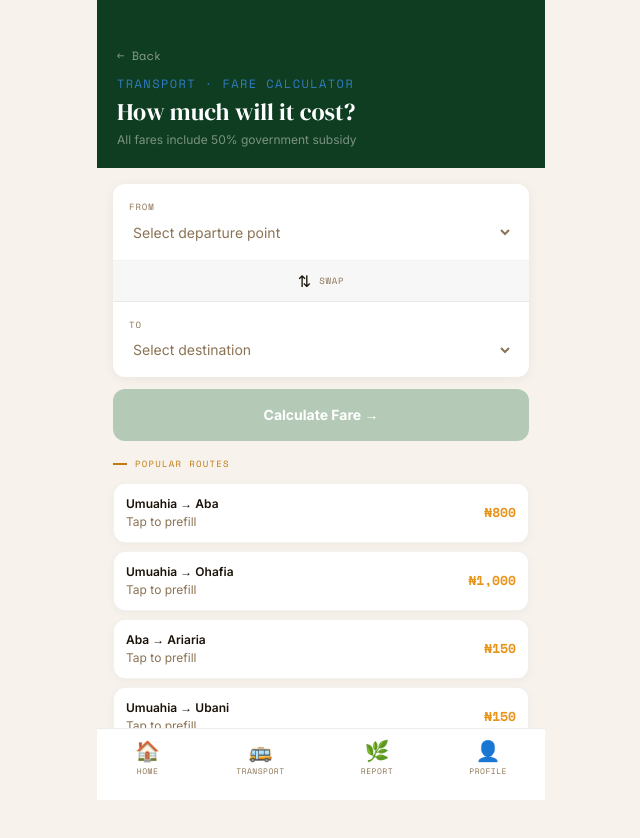
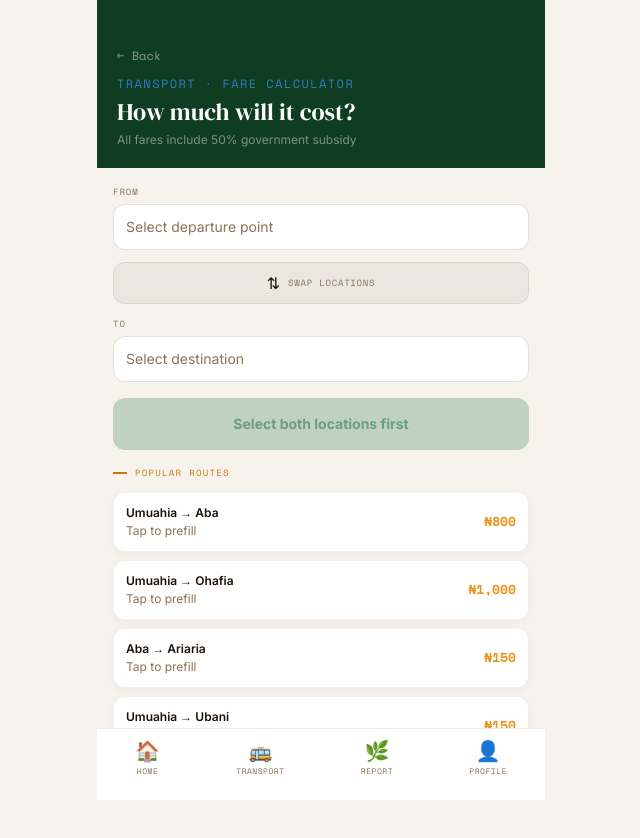
Before and after one commit to Klasicken1/abia-green, a Next.js app: page /transport/fare in a window 1280 px wide. Shown: the top 838 px of the page, without its empty margins (319-959 px from the left). Built offline with nearby package versions, Linux system fonts and the light colour scheme.

Commit message:
fix: fare calculator working with proper state management

```diff
--- a/src/app/transport/fare/page.tsx
+++ b/src/app/transport/fare/page.tsx
@@ -20,57 +20,63 @@ const LOCATIONS = [
 
 const FARES: Record<string, Record<string, { fare: number; duration: string; route: string }>> = {
   "Umuahia Central Terminal": {
-    "Aba Main Terminal":        { fare: 800,  duration: "~90 min", route: "umuahia-aba"      },
-    "Ohafia Bus Park":          { fare: 1000, duration: "~2 hrs",  route: "umuahia-ohafia"   },
-    "Isigate Junction":         { fare: 200,  duration: "~15 min", route: "umuahia-aba"      },
-    "Osisioma Interchange":     { fare: 600,  duration: "~55 min", route: "umuahia-aba"      },
-    "Bende Junction":           { fare: 400,  duration: "~40 min", route: "umuahia-ohafia"   },
-    "Ubani Market":             { fare: 150,  duration: "~7 min",  route: "intra-umuahia"    },
-    "Government House Junction":{ fare: 150,  duration: "~13 min", route: "intra-umuahia"    },
-    "Ikot Ekpene Road":         { fare: 150,  duration: "~20 min", route: "intra-umuahia"    },
+    "Aba Main Terminal":         { fare: 800,  duration: "~90 min", route: "umuahia-aba"     },
+    "Ohafia Bus Park":           { fare: 1000, duration: "~2 hrs",  route: "umuahia-ohafia"  },
+    "Isigate Junction":          { fare: 200,  duration: "~15 min", route: "umuahia-aba"     },
+    "Osisioma Interchange":      { fare: 600,  duration: "~55 min", route: "umuahia-aba"     },
+    "Bende Junction":            { fare: 400,  duration: "~40 min", route: "umuahia-ohafia"  },
+    "Ubani Market":              { fare: 150,  duration: "~7 min",  route: "intra-umuahia"   },
+    "Government House Junction": { fare: 150,  duration: "~13 min", route: "intra-umuahia"   },
+    "Ikot Ekpene Road":          { fare: 150,  duration: "~20 min", route: "intra-umuahia"   },
   },
   "Aba Main Terminal": {
-    "Umuahia Central Terminal": { fare: 800,  duration: "~90 min", route: "umuahia-aba"      },
-    "Ariaria Market":           { fare: 150,  duration: "~8 min",  route: "intra-aba"        },
-    "Ngwa Road Junction":       { fare: 150,  duration: "~14 min", route: "intra-aba"        },
-    "Cemetery Junction":        { fare: 150,  duration: "~20 min", route: "intra-aba"        },
-    "Isigate Junction":         { fare: 150,  duration: "~10 min", route: "intra-aba"        },
+    "Umuahia Central Terminal":  { fare: 800,  duration: "~90 min", route: "umuahia-aba"     },
+    "Ariaria Market":            { fare: 150,  duration: "~8 min",  route: "intra-aba"       },
+    "Ngwa Road Junction":        { fare: 150,  duration: "~14 min", route: "intra-aba"       },
+    "Cemetery Junction":         { fare: 150,  duration: "~20 min", route: "intra-aba"       },
+    "Isigate Junction":          { fare: 150,  duration: "~10 min", route: "intra-aba"       },
   },
 };
 
 export default function FareCalculatorPage() {
-  const [from, setFrom] = useState("");
-  const [to, setTo]     = useState("");
-  const [result, setResult] = useState<{
-    fare: number; duration: string; route: string
-  } | null>(null);
+  const [from, setFrom]     = useState("");
+  const [to, setTo]         = useState("");
+  const [result, setResult] = useState<{ fare: number; duration: string; route: string } | null>(null);
   const [notFound, setNotFound] = useState(false);
 
-  function calculate() {
-    setNotFound(false);
-    setResult(null);
-    if (!from || !to) return;
-    if (from === to) { setNotFound(true); return; }
-    const fare = FARES[from]?.[to] || FARES[to]?.[from];
-    if (fare) {
-      setResult(fare);
-    } else {
-      setNotFound(true);
-    }
-  }
-
-  function swap() {
-    const temp = from;
-    setFrom(to);
-    setTo(temp);
+  function handleFrom(val: string) {
+    setFrom(val);
     setResult(null);
     setNotFound(false);
   }
 
+  function handleTo(val: string) {
+    setTo(val);
+    setResult(null);
+    setNotFound(false);
+  }
+
+  function calculate() {
+    setResult(null);
+    setNotFound(false);
+    if (!from || !to || from === to) { setNotFound(true); return; }
+    const fare = FARES[from]?.[to] || FARES[to]?.[from];
+    if (fare) { setResult(fare); } else { setNotFound(true); }
+  }
+
+  function swap() {
+    const tmp = from;
+    setFrom(to);
+    setTo(tmp);
+    setResult(null);
+    setNotFound(false);
+  }
+
+  const canCalculate = from !== "" && to !== "" && from !== to;
+
   return (
     <main className="flex flex-col min-h-screen" style={{ background: "#F7F3EC" }}>
 
-      {/* Header */}
       <div className="px-5 pt-12 pb-5" style={{ background: "#0F3D22" }}>
         <Link href="/transport" className="text-xs mb-3 flex items-center gap-1"
           style={{ color: "rgba(253,250,245,0.5)", fontFamily: "Space Mono, monospace" }}>
@@ -78,8 +84,7 @@ export default function FareCalculatorPage() {
         </Link>
         <p className="text-xs mb-1" style={{
           fontFamily: "Space Mono, monospace", letterSpacing: "0.12em",
-          textTransform: "uppercase", color: "rgba(59,139,235,0.8)"
-        }}>
+          textTransform: "uppercase", color: "rgba(59,139,235,0.8)" }}>
           Transport · Fare Calculator
         </p>
         <h1 className="text-2xl text-white" style={{ fontFamily: "DM Serif Display, serif" }}>
@@ -92,70 +97,67 @@ export default function FareCalculatorPage() {
 
       <div className="flex-1 overflow-y-auto pb-24 px-4 pt-4">
 
-        {/* From / To selectors */}
-        <div className="rounded-xl overflow-hidden mb-3"
-          style={{ background: "#fff", boxShadow: "0 2px 12px rgba(26,18,8,0.06)" }}>
-
-          {/* From */}
-          <div className="p-4" style={{ borderBottom: "1px solid rgba(26,18,8,0.06)" }}>
-            <p style={{ fontFamily: "Space Mono, monospace", fontSize: "9px",
-              letterSpacing: "0.1em", textTransform: "uppercase",
-              color: "#8B7355", marginBottom: "6px" }}>
+        {/* FROM */}
+        <p className="text-xs mb-1" style={{
+          fontFamily: "Space Mono, monospace", fontSize: "9px",
+          letterSpacing: "0.1em", textTransform: "uppercase", color: "#8B7355" }}>
           From
         </p>
-            <select value={from} onChange={e => { setFrom(e.target.value); setResult(null); setNotFound(false); }}
-              className="w-full text-sm outline-none"
-              style={{ color: from ? "#1A1208" : "#8B7355",
-                fontFamily: "Inter, sans-serif", background: "transparent", border: "none" }}>
-              <option value="" disabled>Select departure point</option>
-              {LOCATIONS.map(l => (
-                <option key={l} value={l}>{l}</option>
-              ))}
+        <select
+          value={from}
+          onChange={e => handleFrom(e.target.value)}
+          className="w-full p-3 rounded-xl text-sm mb-3"
+          style={{ background: "#fff", border: "1.5px solid rgba(26,18,8,0.12)",
+            color: from ? "#1A1208" : "#8B7355", fontFamily: "Inter, sans-serif",
+            outline: "none", appearance: "none",
+            WebkitAppearance: "none" }}>
+          <option value="">Select departure point</option>
+          {LOCATIONS.map(l => <option key={l} value={l}>{l}</option>)}
         </select>
-          </div>
 
-          {/* Swap button */}
+        {/* SWAP */}
         <button onClick={swap}
-            className="w-full flex items-center justify-center py-2"
-            style={{ background: "rgba(26,18,8,0.03)", borderBottom: "1px solid rgba(26,18,8,0.06)" }}>
+          className="w-full flex items-center justify-center gap-2 py-2 rounded-xl mb-3"
+          style={{ background: "rgba(26,18,8,0.05)", border: "1px solid rgba(26,18,8,0.08)" }}>
           <span style={{ fontSize: "16px" }}>⇅</span>
-            <span className="text-xs ml-2"
-              style={{ fontFamily: "Space Mono, monospace", fontSize: "9px",
+          <span style={{ fontFamily: "Space Mono, monospace", fontSize: "9px",
             color: "#8B7355", letterSpacing: "0.08em" }}>
-              SWAP
+            SWAP LOCATIONS
           </span>
         </button>
 
-          {/* To */}
-          <div className="p-4">
-            <p style={{ fontFamily: "Space Mono, monospace", fontSize: "9px",
-              letterSpacing: "0.1em", textTransform: "uppercase",
-              color: "#8B7355", marginBottom: "6px" }}>
+        {/* TO */}
+        <p className="text-xs mb-1" style={{
+          fontFamily: "Space Mono, monospace", fontSize: "9px",
+          letterSpacing: "0.1em", textTransform: "uppercase", color: "#8B7355" }}>
           To
         </p>
-            <select value={to} onChange={e => { setTo(e.target.value); setResult(null); setNotFound(false); }}
-              className="w-full text-sm outline-none"
-              style={{ color: to ? "#1A1208" : "#8B7355",
-                fontFamily: "Inter, sans-serif", background: "transparent", border: "none" }}>
-              <option value="" disabled>Select destination</option>
-              {LOCATIONS.filter(l => l !== from).map(l => (
-                <option key={l} value={l}>{l}</option>
-              ))}
+        <select
+          value={to}
+          onChange={e => handleTo(e.target.value)}
+          className="w-full p-3 rounded-xl text-sm mb-4"
+          style={{ background: "#fff", border: "1.5px solid rgba(26,18,8,0.12)",
+            color: to ? "#1A1208" : "#8B7355", fontFamily: "Inter, sans-serif",
+            outline: "none", appearance: "none",
+            WebkitAppearance: "none" }}>
+          <option value="">Select destination</option>
+          {LOCATIONS.filter(l => l !== from).map(l => <option key={l} value={l}>{l}</option>)}
         </select>
-          </div>
-        </div>
 
-        {/* Calculate button */}
-        <button onClick={calculate} disabled={!from || !to}
+        {/* CALCULATE */}
+        <button
+          onClick={calculate}
           className="w-full py-4 rounded-xl text-sm font-bold mb-4"
           style={{
-            background: from && to ? "#1A6B3C" : "rgba(26,107,60,0.3)",
-            color: "#fff", transition: "all 0.2s"
+            background: canCalculate ? "#1A6B3C" : "rgba(26,107,60,0.25)",
+            color: canCalculate ? "#fff" : "rgba(26,107,60,0.5)",
+            cursor: canCalculate ? "pointer" : "not-allowed",
+            transition: "all 0.2s",
           }}>
-          Calculate Fare →
+          {canCalculate ? "Calculate Fare →" : "Select both locations first"}
         </button>
 
-        {/* Result */}
+        {/* RESULT */}
         {result && (
           <div className="rounded-xl overflow-hidden mb-4"
             style={{ background: "#fff", boxShadow: "0 4px 20px rgba(26,18,8,0.08)" }}>
@@ -169,35 +171,27 @@ export default function FareCalculatorPage() {
                 ₦{result.fare.toLocaleString()}
               </p>
               <p className="text-xs mt-1" style={{ color: "rgba(255,255,255,0.4)" }}>
-                Full price: ₦{(result.fare * 2).toLocaleString()} · 50% subsidy saves you ₦{result.fare.toLocaleString()}
+                Full price: ₦{(result.fare * 2).toLocaleString()} · You save ₦{result.fare.toLocaleString()}
               </p>
             </div>
             <div className="p-4">
-              <div className="flex justify-between py-2"
-                style={{ borderBottom: "1px solid rgba(26,18,8,0.06)" }}>
+              {[
+                { label: "From",     value: from },
+                { label: "To",       value: to },
+                { label: "Duration", value: result.duration },
+              ].map((row, i) => (
+                <div key={i} className="flex justify-between items-center py-2"
+                  style={{ borderBottom: i < 2 ? "1px solid rgba(26,18,8,0.06)" : "none" }}>
                   <span style={{ fontFamily: "Space Mono, monospace", fontSize: "9px",
                     letterSpacing: "0.08em", textTransform: "uppercase", color: "#8B7355" }}>
-                  From
+                    {row.label}
                   </span>
-                <span className="text-xs font-semibold" style={{ color: "#1A1208" }}>{from}</span>
-              </div>
-              <div className="flex justify-between py-2"
-                style={{ borderBottom: "1px solid rgba(26,18,8,0.06)" }}>
-                <span style={{ fontFamily: "Space Mono, monospace", fontSize: "9px",
-                  letterSpacing: "0.08em", textTransform: "uppercase", color: "#8B7355" }}>
-                  To
-                </span>
-                <span className="text-xs font-semibold" style={{ color: "#1A1208" }}>{to}</span>
-              </div>
-              <div className="flex justify-between py-2">
-                <span style={{ fontFamily: "Space Mono, monospace", fontSize: "9px",
-                  letterSpacing: "0.08em", textTransform: "uppercase", color: "#8B7355" }}>
-                  Est. Duration
-                </span>
-                <span className="text-xs font-semibold" style={{ color: "#1A1208" }}>
-                  {result.duration}
+                  <span className="text-xs font-semibold text-right max-w-48"
+                    style={{ color: "#1A1208" }}>
+                    {row.value}
                   </span>
                 </div>
+              ))}
             </div>
             <div className="px-4 pb-4 flex gap-2">
               <Link href={`/transport/routes/${result.route}`} className="flex-1">
@@ -208,13 +202,13 @@ export default function FareCalculatorPage() {
               </Link>
               <button className="flex-1 py-3 rounded-xl text-xs font-bold"
                 style={{ background: "#0F3D22", color: "#fff" }}>
-                Pay ₦{result.fare.toLocaleString()} with Card
+                Pay ₦{result.fare.toLocaleString()}
               </button>
             </div>
           </div>
         )}
 
-        {/* Not found */}
+        {/* NOT FOUND */}
         {notFound && (
           <div className="rounded-xl p-4 text-center"
             style={{ background: "#fff", boxShadow: "0 2px 12px rgba(26,18,8,0.05)" }}>
@@ -223,12 +217,12 @@ export default function FareCalculatorPage() {
               No direct route found
             </p>
             <p className="text-xs" style={{ color: "#8B7355" }}>
-              This route combination is not yet available. Check back as we expand the network.
+              Try selecting different locations or check the routes page.
             </p>
           </div>
         )}
 
-        {/* Popular routes */}
+        {/* POPULAR ROUTES */}
         {!result && !notFound && (
           <div>
             <p className="flex items-center gap-2 mb-3" style={{
@@ -238,12 +232,13 @@ export default function FareCalculatorPage() {
               Popular Routes
             </p>
             {[
-              { from: "Umuahia Central Terminal", to: "Aba Main Terminal",  fare: "₦800"   },
-              { from: "Umuahia Central Terminal", to: "Ohafia Bus Park",    fare: "₦1,000" },
-              { from: "Aba Main Terminal",        to: "Ariaria Market",     fare: "₦150"   },
-              { from: "Umuahia Central Terminal", to: "Ubani Market",       fare: "₦150"   },
+              { from: "Umuahia Central Terminal", to: "Aba Main Terminal",   fare: "₦800"   },
+              { from: "Umuahia Central Terminal", to: "Ohafia Bus Park",     fare: "₦1,000" },
+              { from: "Aba Main Terminal",        to: "Ariaria Market",      fare: "₦150"   },
+              { from: "Umuahia Central Terminal", to: "Ubani Market",        fare: "₦150"   },
             ].map((r, i) => (
-              <button key={i} onClick={() => { setFrom(r.from); setTo(r.to); setResult(null); }}
+              <button key={i}
+                onClick={() => { handleFrom(r.from); handleTo(r.to); }}
                 className="w-full flex items-center justify-between p-3 rounded-xl mb-2 text-left"
                 style={{ background: "#fff", boxShadow: "0 2px 8px rgba(26,18,8,0.04)",
                   border: "1px solid rgba(26,18,8,0.06)" }}>
@@ -251,9 +246,7 @@ export default function FareCalculatorPage() {
                   <p className="text-xs font-semibold" style={{ color: "#1A1208" }}>
                     {r.from.split(" ")[0]} → {r.to.split(" ")[0]}
                   </p>
-                  <p className="text-xs mt-0.5" style={{ color: "#8B7355" }}>
-                    Tap to prefill
-                  </p>
+                  <p className="text-xs mt-0.5" style={{ color: "#8B7355" }}>Tap to prefill</p>
                 </div>
                 <span style={{ fontFamily: "Space Mono, monospace",
                   fontSize: "13px", color: "#E8941A", fontWeight: 700 }}>
```
Lines whose indentation alone changed are shown as unchanged.
